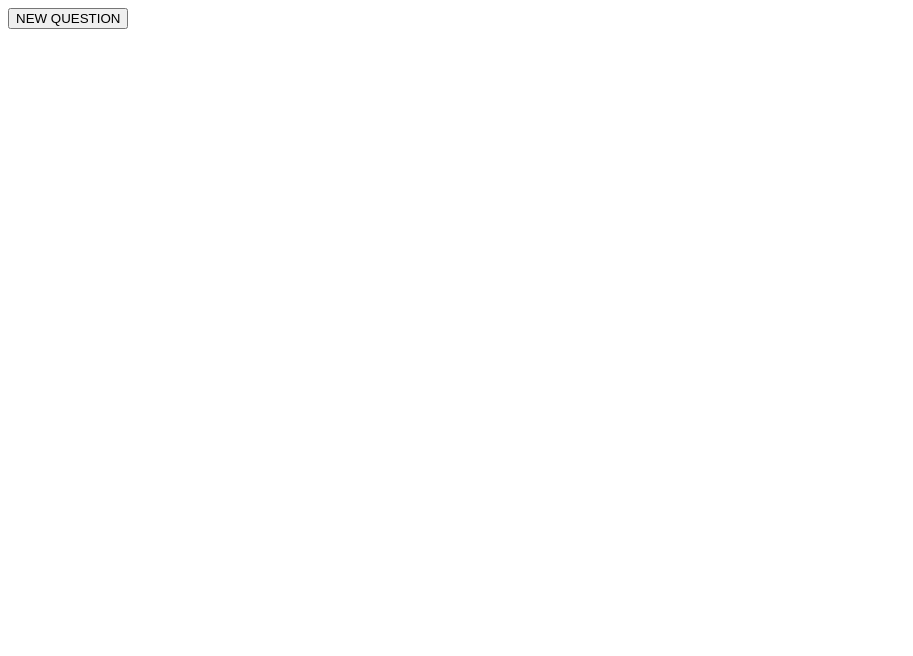
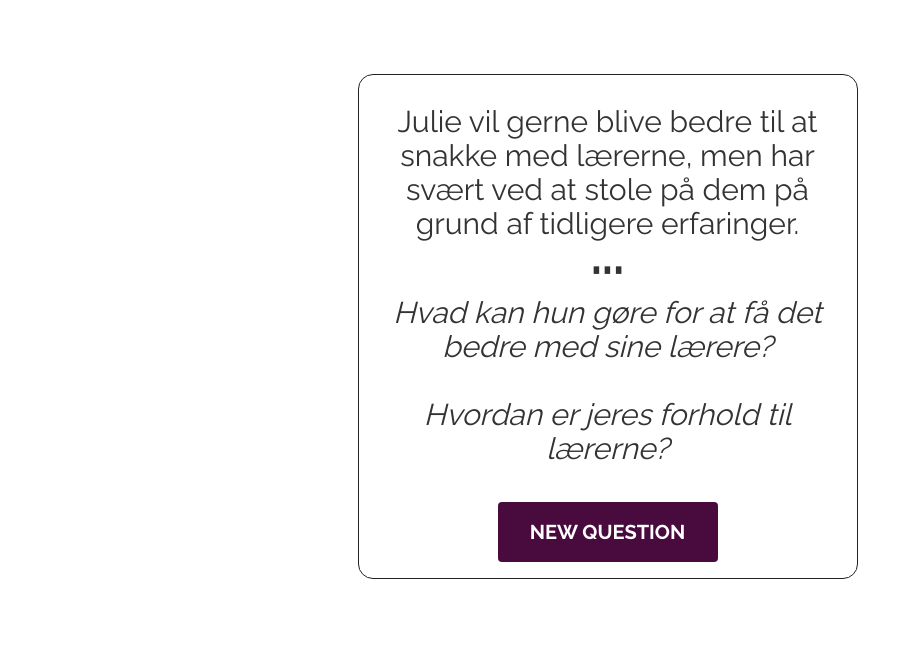
Before and after one commit to raido-org/question_cards, a plain HTML site: page index.html in a window 1280 px wide. Shown: the whole page, without its empty margins (0-913 px from the left). Drawn offline with nearby package versions, Linux system fonts and the light colour scheme.

Commit message:
Changed files to dist version from codepen
includes imports etc in html as opposed to the src folder

```diff
--- a/index.html
+++ b/index.html
@@ -1,3 +1,16 @@
+<!DOCTYPE html>
+<html lang="en" >
+<head>
+  <meta charset="UTF-8">
+  <title>CodePen - Random Question Card Generator (HTML, CSS, JS)</title>
+  <link href='https://fonts.googleapis.com/css?family=Raleway:400,700' rel='stylesheet' type='text/css'><link rel='stylesheet' href='https://maxcdn.bootstrapcdn.com/bootstrap/3.3.5/css/bootstrap.min.css'>
+<link rel='stylesheet' href='https://cdnjs.cloudflare.com/ajax/libs/animate.css/3.2.3/animate.min.css'>
+<link rel='stylesheet' href='https://cdnjs.cloudflare.com/ajax/libs/font-awesome/4.5.0/css/font-awesome.min.css'>
+<link rel='stylesheet' href='https://cdnjs.cloudflare.com/ajax/libs/bootstrap-social/4.12.0/bootstrap-social.min.css'><link rel="stylesheet" href="./style.css">
+
+</head>
+<body>
+<!-- partial:index.partial.html -->
 <div class="container">
 	<div class="row">
 		<div class="col-xs-12 col-sm-3"></div>
@@ -18,3 +31,10 @@
 		<div class="col-xs-12 col-sm-3"></div>
 	</div>
 </div>
+<!-- partial -->
+  <script src='//cdnjs.cloudflare.com/ajax/libs/jquery/2.1.3/jquery.min.js'></script>
+<script src='https://cdnjs.cloudflare.com/ajax/libs/twitter-bootstrap/4.0.0-alpha/js/bootstrap.min.js'></script>
+<script src='https://cdnjs.cloudflare.com/ajax/libs/jquery-color/2.1.2/jquery.color.min.js'></script><script  src="./script.js"></script>
+
+</body>
+</html>
```
Also changed, not shown: script.js (line endings or trailing spaces), style.css (line endings or trailing spaces).
